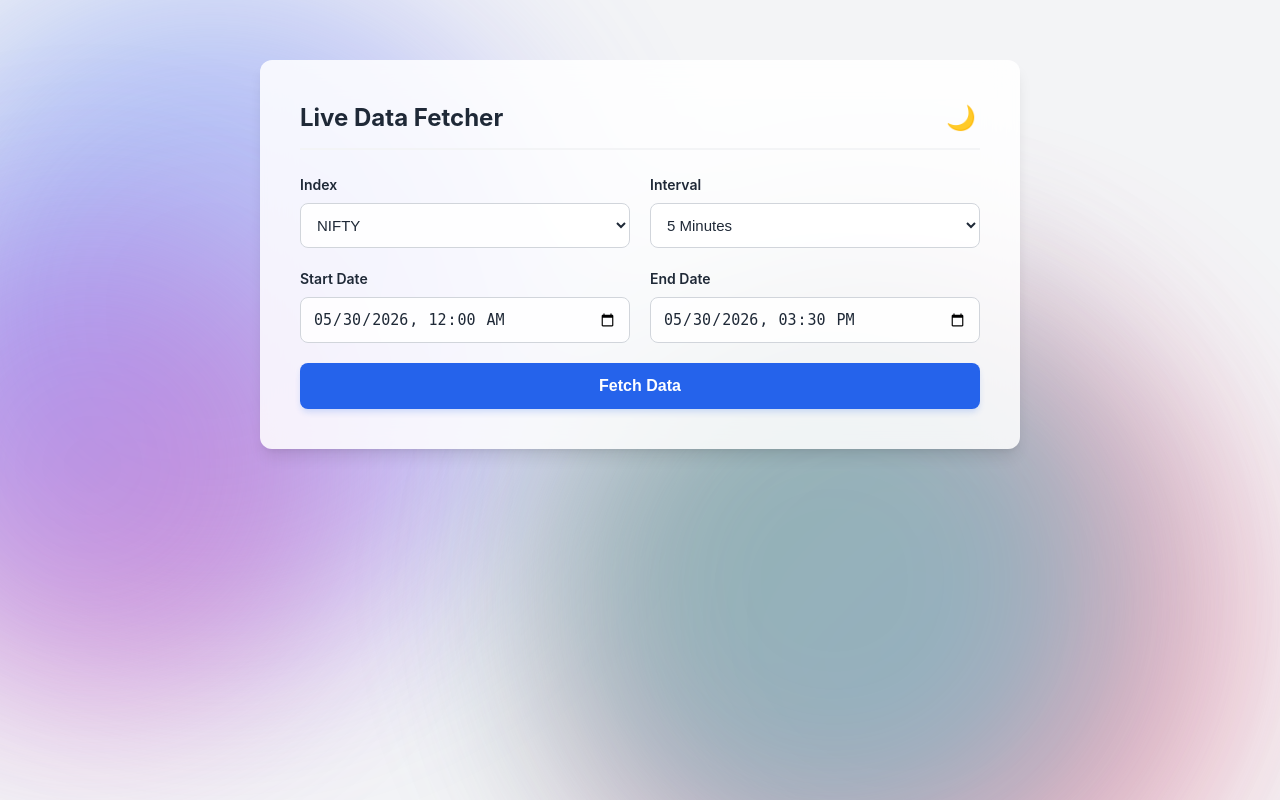
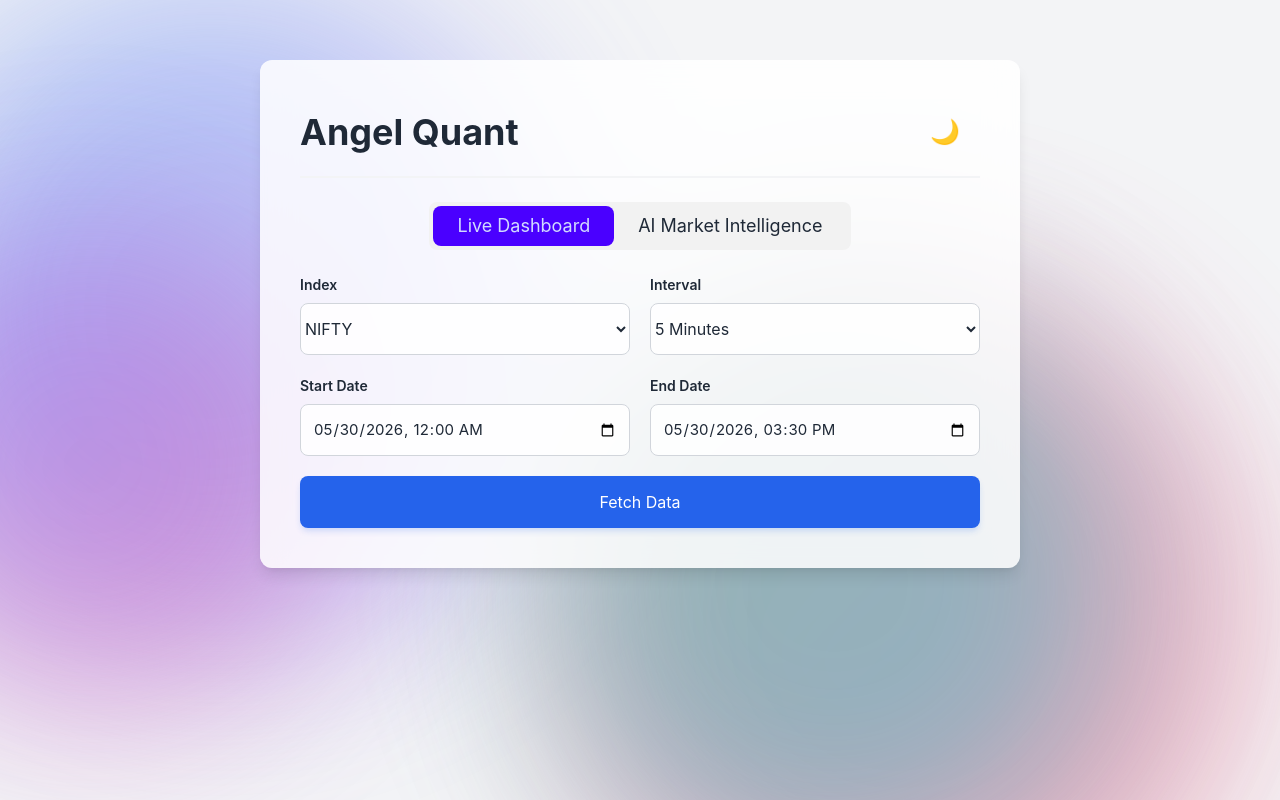
Before and after one commit to souravkatkar/angel-quant, a Flask app: page / in a window 1280 px wide. Run offline with Flask 3, Linux system fonts and the light colour scheme; some libraries are stand-ins or nearby versions.

Commit message:
feat(ui): implement dual-tab layout and refine Tailwind/DaisyUI integration

```diff
--- a/static/js/main.js
+++ b/static/js/main.js
@@ -38,6 +38,28 @@ document.addEventListener('DOMContentLoaded', () => {
                 themeToggle.textContent = '☀️';
             }
         });
+
+        // Setup Tab switching logic
+        const tabLive = document.getElementById('tab-live');
+        const tabAi = document.getElementById('tab-ai');
+        const contentLive = document.getElementById('content-live');
+        const contentAi = document.getElementById('content-ai');
+
+        if (tabLive && tabAi) {
+            tabLive.addEventListener('click', () => {
+                tabLive.classList.add('tab-active');
+                tabAi.classList.remove('tab-active');
+                contentLive.style.display = 'block';
+                contentAi.style.display = 'none';
+            });
+
+            tabAi.addEventListener('click', () => {
+                tabAi.classList.add('tab-active');
+                tabLive.classList.remove('tab-active');
+                contentLive.style.display = 'none';
+                contentAi.style.display = 'block';
+            });
+        }
 
         console.log("✓ main.js loaded successfully and dates populated.");
     } catch (e) {
--- a/templates/index.html
+++ b/templates/index.html
@@ -4,6 +4,11 @@
     <meta charset="UTF-8">
     <meta name="viewport" content="width=device-width, initial-scale=1.0">
     <title>Angel Quant Data Fetcher</title>
+
+    <!-- Tailwind CSS & DaisyUI -->
+    <script src="https://cdn.tailwindcss.com"></script>
+    <link href="https://cdn.jsdelivr.net/npm/daisyui@4.7.2/dist/full.min.css" rel="stylesheet" type="text/css" />
+
     <style>
         /* Modern Color Palette & Base */
         :root {
@@ -48,11 +53,11 @@
             font-family: -apple-system, BlinkMacSystemFont, "Segoe UI", Roboto, Helvetica, Arial, sans-serif;
             color: var(--text-main);
             max-width: 800px;
-            margin: 40px auto;
+            margin: 40px auto !important;
             padding: 20px;
             line-height: 1.5;
         }
-        .container {
+        .app-container {
             background: var(--surface);
             backdrop-filter: blur(16px);
             -webkit-backdrop-filter: blur(16px);
@@ -79,17 +84,19 @@
             padding-bottom: 0;
         }
         .theme-toggle {
-            background: transparent;
-            color: var(--text-main);
+            background: transparent !important;
+            color: var(--text-main) !important;
             border: none;
             font-size: 1.5rem;
             cursor: pointer;
             padding: 4px;
             width: auto;
             box-shadow: none;
+            min-height: auto;
+            display: inline-block;
         }
         .theme-toggle:hover {
-            background: transparent;
+            background: transparent !important;
             box-shadow: none;
             transform: scale(1.1);
         }
@@ -123,6 +130,8 @@
             background-color: var(--surface);
             transition: border-color 0.2s, box-shadow 0.2s;
             outline: none;
+            min-height: 52px;
+            box-sizing: border-box;
         }
         select:focus, input[type="datetime-local"]:focus {
             border-color: var(--primary);
@@ -131,10 +140,11 @@
 
         /* Buttons */
         button {
-            background-color: var(--primary);
-            color: white;
+            background-color: var(--primary) !important;
+            color: white !important;
             border: none;
-            padding: 14px 20px;
+            padding: 14px 20px !important;
+            min-height: 52px;
             font-size: 16px;
             font-weight: 600;
             border-radius: 8px;
@@ -142,9 +152,13 @@
             transition: all 0.2s;
             width: 100%;
             box-shadow: 0 4px 6px -1px rgba(37, 99, 235, 0.2);
+            display: flex;
+            align-items: center;
+            justify-content: center;
         }
         button:hover {
-            background-color: var(--primary-hover);
+            background-color: var(--primary) !important;
+            color: white !important;
             box-shadow: 0 6px 8px -1px rgba(37, 99, 235, 0.3);
         }
         button:active { transform: scale(0.98); }
@@ -165,13 +179,15 @@
         }
         .output-header h3 { margin: 0; font-size: 1.25rem; }
         .btn-copy {
-            background-color: var(--success);
-            padding: 8px 16px;
+            background-color: var(--success) !important;
+            color: white !important;
+            padding: 8px 16px !important;
             font-size: 14px;
             width: auto;
             box-shadow: none;
+            min-height: 40px;
         }
-        .btn-copy:hover { background-color: var(--success-hover); box-shadow: none; }
+        .btn-copy:hover { background-color: var(--success-hover) !important; box-shadow: none; }
 
         /* Error Message */
         .error-message {
@@ -218,8 +234,8 @@
 
         /* Mobile Responsiveness */
         @media (max-width: 600px) {
-            body { margin: 0; padding: 10px; }
-            .container { padding: 20px 15px; box-shadow: none; border-radius: 12px; }
+            body { margin: 0 !important; padding: 10px; }
+            .app-container { padding: 20px 15px; box-shadow: none; border-radius: 12px; }
             .header-container { margin-bottom: 20px; }
             h1 { font-size: 1.3rem; }
             .form-row { flex-direction: column; gap: 0; }
@@ -274,12 +290,23 @@
         <div class="blob color-4"></div>
     </div>
 
-    <div class="container">
+    <div class="app-container">
         <div class="header-container">
-            <h1>Live Data Fetcher</h1>
+            <h1 class="text-3xl md:text-4xl font-bold">Angel Quant</h1>
             <button id="themeToggle" class="theme-toggle" aria-label="Toggle Theme">🌙</button>
         </div>
-        <form id="fetchForm">
+
+        <!-- DaisyUI Tabs -->
+        <div class="flex justify-center w-full mb-6">
+            <div class="tabs tabs-boxed bg-base-200">
+                <a id="tab-live" class="tab tab-active text-lg px-6 h-10 transition-colors cursor-pointer">Live Dashboard</a>
+                <a id="tab-ai" class="tab text-lg px-6 h-10 transition-colors cursor-pointer">AI Market Intelligence</a>
+            </div>
+        </div>
+
+        <!-- Tab 1: Live Dashboard (Current Functionality) -->
+        <div id="content-live">
+            <form id="fetchForm">
             <div class="form-row">
                 <div class="form-group">
                     <label for="symbol">Index</label>
@@ -324,6 +351,13 @@
             <div id="tableContainer" class="table-responsive"></div>
             <textarea id="csvOutput" style="display: none;" readonly></textarea>
         </div>
+        </div>
+
+        <!-- Tab 2: AI Market Intelligence (Secondary Use) -->
+        <div id="content-ai" style="display: none;" class="text-center py-10">
+            <h2 class="text-2xl font-bold mb-4" style="color: var(--text-main);">AI Market Intelligence</h2>
+            <p style="color: var(--text-muted);">Secondary AI functionality coming soon...</p>
+        </div>
     </div>
 
     <script src="{{ url_for('static', filename='js/main.js') }}?t={{ range(1, 999999) | random }}" defer></script>
```
Also changed, not shown: 1 other file.
